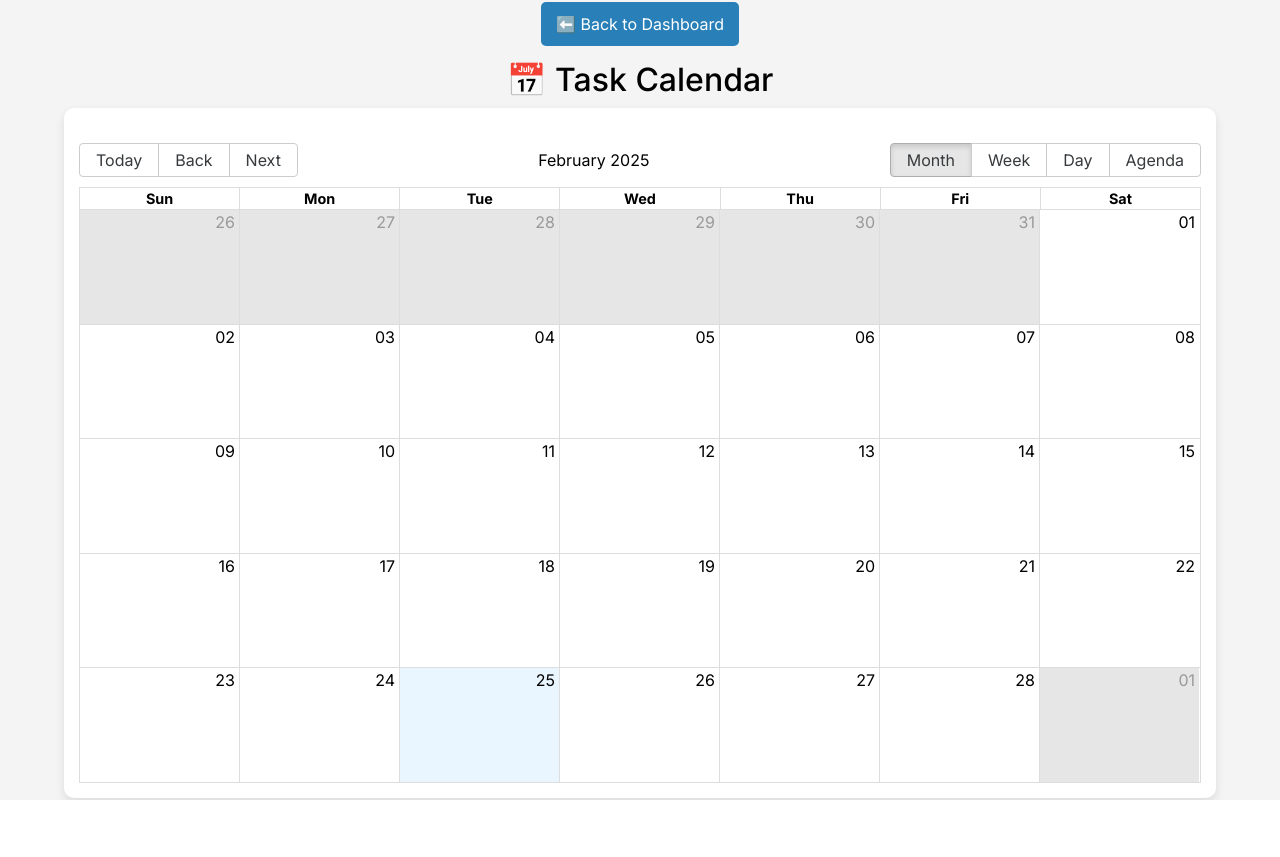
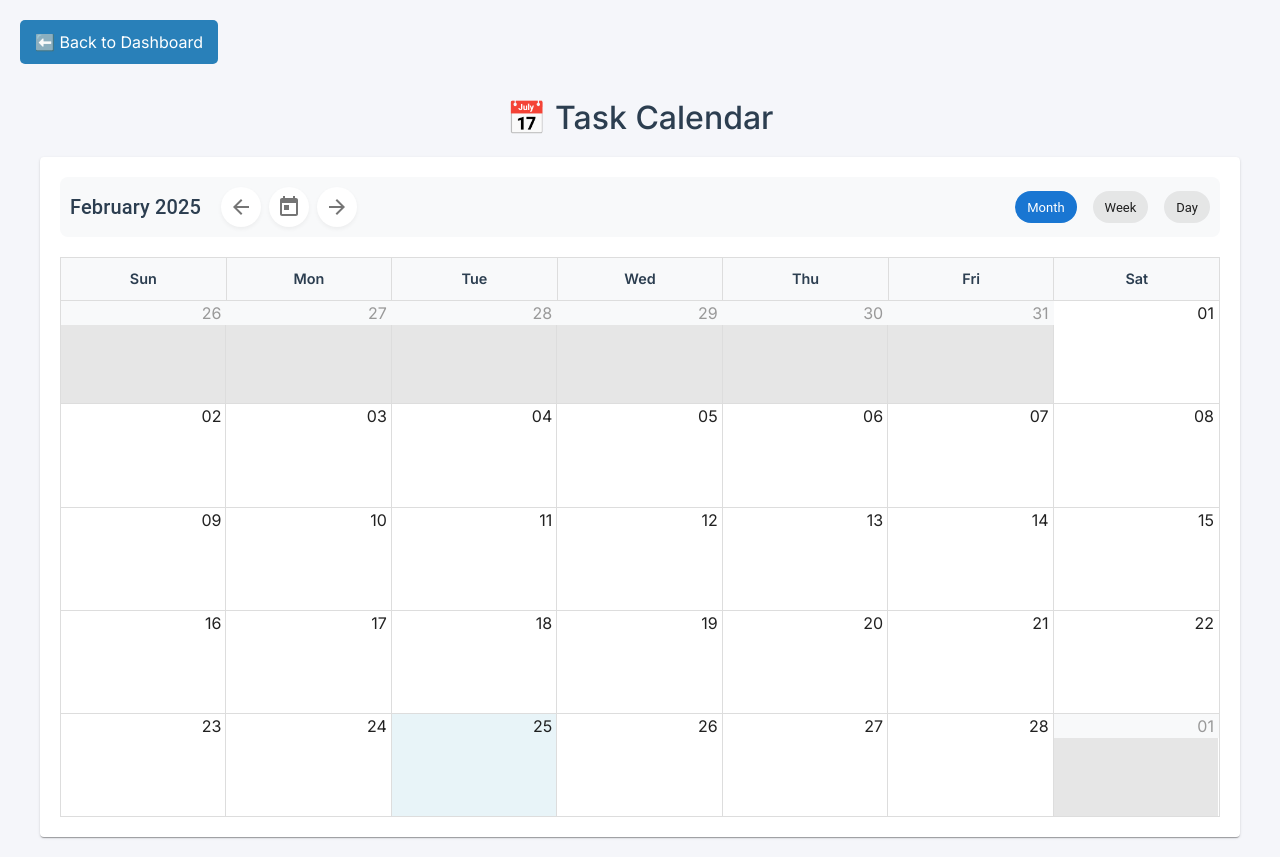
Before and after one commit to pmin574/task-burrow, a React (Vite) app: page /calendar in a window 1280 px wide. Before the commit the page ends 800 px from the top, so only its background shows below. Built offline with nearby package versions, Linux system fonts and the light colour scheme; no server answers.

Commit message:
Enhanced calendar UI with improved styling, navigation, and task visualization

```diff
--- a/src/components/LandingHeader.jsx
+++ b/src/components/LandingHeader.jsx
@@ -26,7 +26,7 @@ const LandingHeader = () => {
       </h1>
       <h2 className="call-to-action">
         {" "}
-        Welcome to TaskBurrow. Sign up or Log in to Start Your Adventure.
+        Welcome to TaskBurrow. Log in to Start.
       </h2>
     </>
   );
--- a/src/pages/CalendarPage.jsx
+++ b/src/pages/CalendarPage.jsx
@@ -6,6 +6,19 @@ import { format, parse, startOfWeek, getDay } from "date-fns";
 import { enUS } from "date-fns/locale";
 import { getTasks } from "../services/taskService";
 import { auth } from "../firebaseConfig";
+import {
+  Box,
+  Paper,
+  Typography,
+  Chip,
+  IconButton,
+  Tooltip,
+} from "@mui/material";
+import {
+  ArrowBack as ArrowBackIcon,
+  ArrowForward as ArrowForwardIcon,
+  Today as TodayIcon,
+} from "@mui/icons-material";
 import "../styles/CalendarPage.css";
 
 // 📅 Configure localization for react-big-calendar
@@ -39,6 +52,9 @@ const CalendarPage = () => {
       title: task.title,
       start: task.dueDate ? new Date(task.dueDate) : new Date(),
       end: task.dueDate ? new Date(task.dueDate) : new Date(),
+      priority: task.priority || "Normal",
+      status: task.status || "todo",
+      description: task.description,
     }));
     setTasks(formattedTasks);
   };
@@ -48,6 +64,106 @@ const CalendarPage = () => {
     setCurrentDate(newDate);
   };
 
+  // Custom event styling based on priority and status
+  const eventStyleGetter = (event) => {
+    let backgroundColor = "#3174ad"; // Default color
+    let borderColor = "#3174ad";
+
+    // Set color based on priority
+    switch (event.priority) {
+      case "High":
+        backgroundColor = event.status === "done" ? "#4caf50" : "#f44336";
+        borderColor = event.status === "done" ? "#4caf50" : "#f44336";
+        break;
+      case "Normal":
+        backgroundColor = event.status === "done" ? "#4caf50" : "#2196f3";
+        borderColor = event.status === "done" ? "#4caf50" : "#2196f3";
+        break;
+      case "Low":
+        backgroundColor = event.status === "done" ? "#4caf50" : "#ff9800";
+        borderColor = event.status === "done" ? "#4caf50" : "#ff9800";
+        break;
+      default:
+        backgroundColor = event.status === "done" ? "#4caf50" : "#3174ad";
+        borderColor = event.status === "done" ? "#4caf50" : "#3174ad";
+    }
+
+    return {
+      style: {
+        backgroundColor,
+        borderColor,
+        borderRadius: "4px",
+        opacity: 0.8,
+        color: "white",
+        border: "0",
+        display: "block",
+        padding: "2px 5px",
+        fontSize: "0.85em",
+        fontWeight: "500",
+        boxShadow: "0 2px 4px rgba(0,0,0,0.1)",
+      },
+    };
+  };
+
+  // Custom toolbar with better navigation
+  const CustomToolbar = (toolbar) => {
+    const goToBack = () => {
+      toolbar.onNavigate("PREV");
+    };
+    const goToNext = () => {
+      toolbar.onNavigate("NEXT");
+    };
+    const goToCurrent = () => {
+      toolbar.onNavigate("TODAY");
+    };
+
+    return (
+      <Box className="calendar-toolbar">
+        <Box className="toolbar-left">
+          <Typography variant="h6" className="toolbar-title">
+            {toolbar.label}
+          </Typography>
+          <Box className="navigation-buttons">
+            <Tooltip title="Previous">
+              <IconButton onClick={goToBack}>
+                <ArrowBackIcon />
+              </IconButton>
+            </Tooltip>
+            <Tooltip title="Today">
+              <IconButton onClick={goToCurrent}>
+                <TodayIcon />
+              </IconButton>
+            </Tooltip>
+            <Tooltip title="Next">
+              <IconButton onClick={goToNext}>
+                <ArrowForwardIcon />
+              </IconButton>
+            </Tooltip>
+          </Box>
+        </Box>
+        <Box className="toolbar-right">
+          <Chip
+            label="Month"
+            onClick={() => toolbar.onView(Views.MONTH)}
+            color={toolbar.view === Views.MONTH ? "primary" : "default"}
+            sx={{ mr: 1 }}
+          />
+          <Chip
+            label="Week"
+            onClick={() => toolbar.onView(Views.WEEK)}
+            color={toolbar.view === Views.WEEK ? "primary" : "default"}
+            sx={{ mr: 1 }}
+          />
+          <Chip
+            label="Day"
+            onClick={() => toolbar.onView(Views.DAY)}
+            color={toolbar.view === Views.DAY ? "primary" : "default"}
+          />
+        </Box>
+      </Box>
+    );
+  };
+
   return (
     <div className="calendar-page">
       <button className="back-button" onClick={() => navigate("/dashboard")}>
@@ -55,20 +171,28 @@ const CalendarPage = () => {
       </button>
       <h2>📅 Task Calendar</h2>
 
-      {/* 🔥 Calendar Component (Now everything works) */}
-      <div className="calendar-container">
+      <Paper className="calendar-container">
         <Calendar
           localizer={localizer}
           events={tasks}
           startAccessor="start"
           endAccessor="end"
-          style={{ height: "80vh", width: "100%", marginTop: "20px" }}
+          style={{ height: "80vh", width: "100%" }}
           view={currentView}
           onView={setCurrentView}
           date={currentDate}
-          onNavigate={handleNavigate} // ✅ Now "Next," "Back," and "Today" work properly
+          onNavigate={handleNavigate}
+          components={{ toolbar: CustomToolbar }}
+          eventPropGetter={eventStyleGetter}
+          tooltipAccessor={(event) =>
+            `${event.title}\n${event.description || ""}`
+          }
+          popup
+          selectable
+          resizable
+          longPressThreshold={1}
         />
-      </div>
+      </Paper>
     </div>
   );
 };
--- a/src/styles/CalendarPage.css
+++ b/src/styles/CalendarPage.css
@@ -1,20 +1,13 @@
 .calendar-page {
-  display: flex;
-  flex-direction: column;
-  align-items: center;
-  justify-content: center;
-  height: 100vh;
-  width: 100vw;
-  background-color: #f4f4f4;
+  padding: 20px;
+  min-height: 100vh;
+  background-color: #f5f6fa;
 }
 
-.calendar-container {
-  width: 90%;
-  max-width: 1200px;
-  background: white;
-  border-radius: 10px;
-  padding: 15px;
-  box-shadow: 0px 4px 10px rgba(0, 0, 0, 0.1);
+.calendar-page h2 {
+  margin: 20px 0;
+  color: #2c3e50;
+  text-align: center;
 }
 
 .back-button {
@@ -26,33 +19,149 @@
   cursor: pointer;
   font-size: 16px;
   margin-bottom: 15px;
+  transition: background-color 0.2s;
 }
 
 .back-button:hover {
   background: #1f6691;
 }
 
-.calendar-buttons {
-  display: flex;
-  justify-content: center;
-  gap: 10px;
-  margin-bottom: 15px;
+.calendar-container {
+  background: white;
+  border-radius: 10px;
+  padding: 20px;
+  box-shadow: 0 4px 6px rgba(0, 0, 0, 0.1);
+  margin: 0 auto;
+  max-width: 1200px;
 }
 
-.calendar-buttons button {
-  padding: 10px 15px;
-  background: #ddd;
-  border: none;
-  cursor: pointer;
-  font-size: 14px;
-  border-radius: 5px;
+/* Custom Toolbar Styles */
+.calendar-toolbar {
+  display: flex;
+  justify-content: space-between;
+  align-items: center;
+  margin-bottom: 20px;
+  padding: 10px;
+  background-color: #f8f9fa;
+  border-radius: 8px;
 }
 
-.calendar-buttons button:hover {
-  background: #ccc;
+.toolbar-left {
+  display: flex;
+  align-items: center;
+  gap: 20px;
 }
 
-.calendar-buttons button.active {
-  background: #2980b9;
-  color: white;
+.toolbar-title {
+  font-size: 1.5rem;
+  font-weight: 600;
+  color: #2c3e50;
 }
+
+.navigation-buttons {
+  display: flex;
+  gap: 8px;
+}
+
+.navigation-buttons .MuiIconButton-root {
+  background-color: white;
+  box-shadow: 0 2px 4px rgba(0, 0, 0, 0.05);
+  transition: all 0.2s;
+}
+
+.navigation-buttons .MuiIconButton-root:hover {
+  background-color: #f0f0f0;
+  transform: translateY(-1px);
+}
+
+.toolbar-right {
+  display: flex;
+  gap: 8px;
+}
+
+/* Calendar Event Styles */
+.rbc-event {
+  transition: transform 0.2s, box-shadow 0.2s;
+}
+
+.rbc-event:hover {
+  transform: translateY(-2px);
+  box-shadow: 0 4px 8px rgba(0, 0, 0, 0.15);
+}
+
+/* Calendar Header Styles */
+.rbc-header {
+  padding: 10px;
+  font-weight: 600;
+  color: #2c3e50;
+  background-color: #f8f9fa;
+}
+
+.rbc-today {
+  background-color: #e8f4f8 !important;
+}
+
+/* Calendar Cell Styles */
+.rbc-date-cell {
+  font-weight: 500;
+}
+
+.rbc-off-range {
+  background-color: #f8f9fa;
+}
+
+/* Calendar Time Slots */
+.rbc-time-slot {
+  font-size: 0.85em;
+}
+
+/* Calendar Tooltip */
+.rbc-tooltip {
+  background-color: white;
+  border-radius: 8px;
+  box-shadow: 0 4px 12px rgba(0, 0, 0, 0.15);
+  padding: 12px;
+  z-index: 1000;
+}
+
+/* Responsive Design */
+@media (max-width: 768px) {
+  .calendar-toolbar {
+    flex-direction: column;
+    gap: 15px;
+  }
+
+  .toolbar-left {
+    flex-direction: column;
+    gap: 10px;
+  }
+
+  .toolbar-right {
+    width: 100%;
+    justify-content: center;
+  }
+
+  .calendar-container {
+    padding: 10px;
+  }
+}
+
+/* Custom Scrollbar */
+.calendar-container ::-webkit-scrollbar {
+  width: 8px;
+  height: 8px;
+}
+
+.calendar-container ::-webkit-scrollbar-track {
+  background: #f1f1f1;
+  border-radius: 4px;
+}
+
+.calendar-container ::-webkit-scrollbar-thumb {
+  background: #888;
+  border-radius: 4px;
+}
+
+.calendar-container ::-webkit-scrollbar-thumb:hover {
+  background: #555;
+}
```
